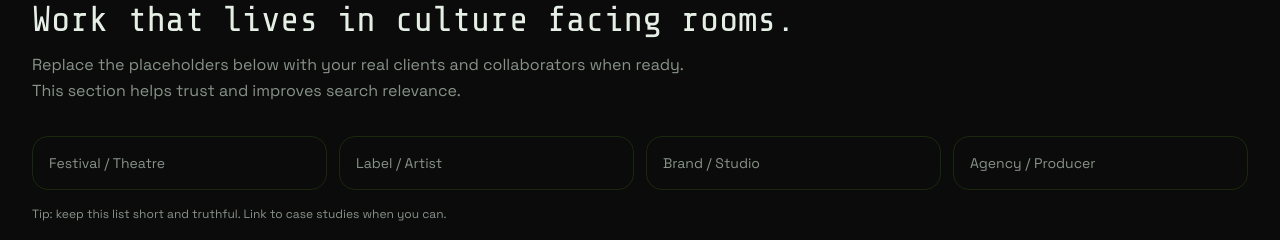
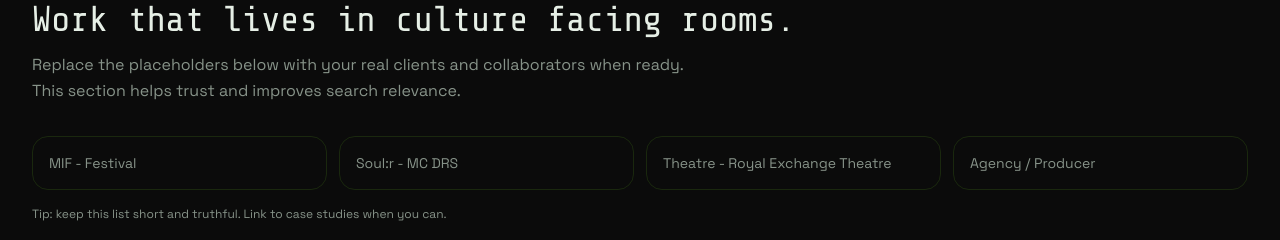
Before and after one commit to nuVizy/web2, a React (Vite) app: page / in a window 1280 px wide. Shown: the part 1760-2000 px from the top of the page. Built offline with nearby package versions, Linux system fonts and the light colour scheme; no server answers.

Commit message:
Updated Home.tsx

```diff
--- a/src/pages/Home.tsx
+++ b/src/pages/Home.tsx
@@ -213,7 +213,7 @@ const Home = () => {
         />
 
         <div className="mt-8 grid grid-cols-2 md:grid-cols-4 gap-3">
-          {["Festival / Theatre", "Label / Artist", "Brand / Studio", "Agency / Producer"].map((name) => (
+          {["MIF - Festival", "Soul:r - MC DRS", "Theatre - Royal Exchange Theatre", "Agency / Producer"].map((name) => (
             <Card key={name} tone="outline" pad="sm" className="text-sm text-[var(--muted)]">
               {name}
             </Card>
```
